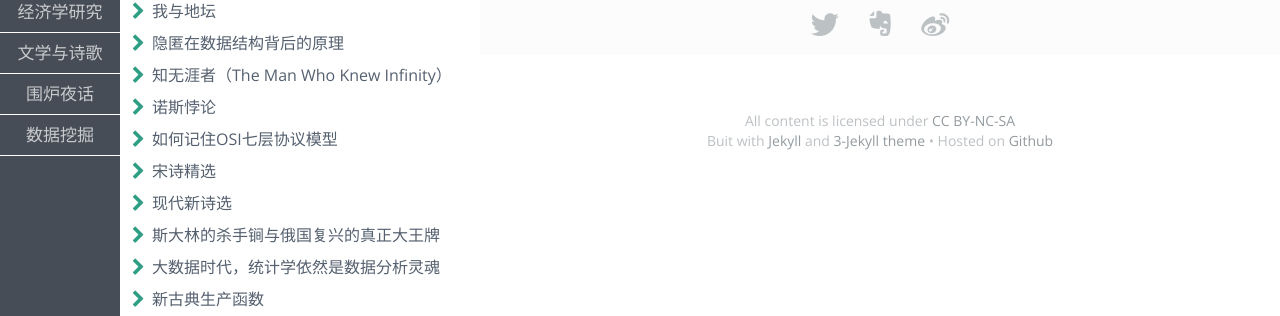
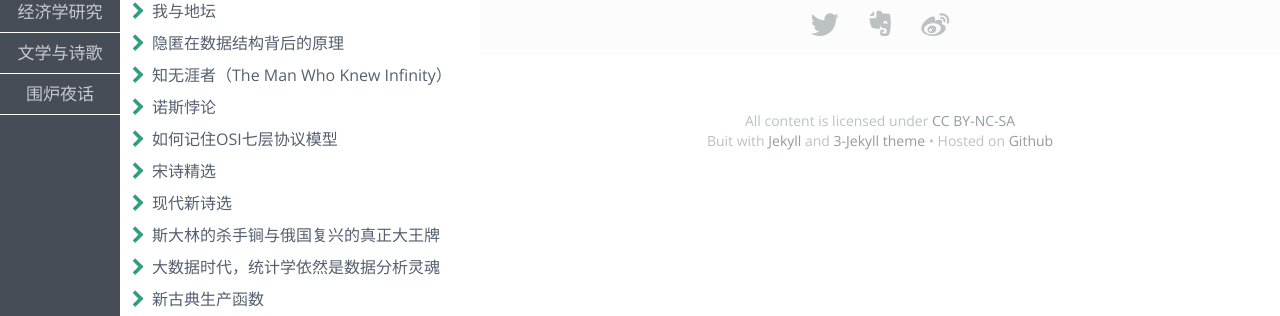
Before and after one commit to fzuo/baimafujinji, a Jekyll site: the page built from _posts/others/2021-05-01-bbb.md, in a window 1280 px wide. Shown: the part 277-593 px from the top of the page. Built offline with Jekyll 4.4.1, drawn with Linux system fonts in a browser that asks for light colours; some web fonts are replaced; formulas are drawn with MathJax 3.

Commit message:
Update 2021-05-01-bbb.md

```diff
--- a/_posts/others/2021-05-01-bbb.md
+++ b/_posts/others/2021-05-01-bbb.md
@@ -1,7 +1,7 @@
 ---
 layout: post
 title: LeetCode
-category: 数据挖掘
+category: 围炉夜话
 tags: LeetCode
 keywords: LeetCode,动态规划
 ---
```
